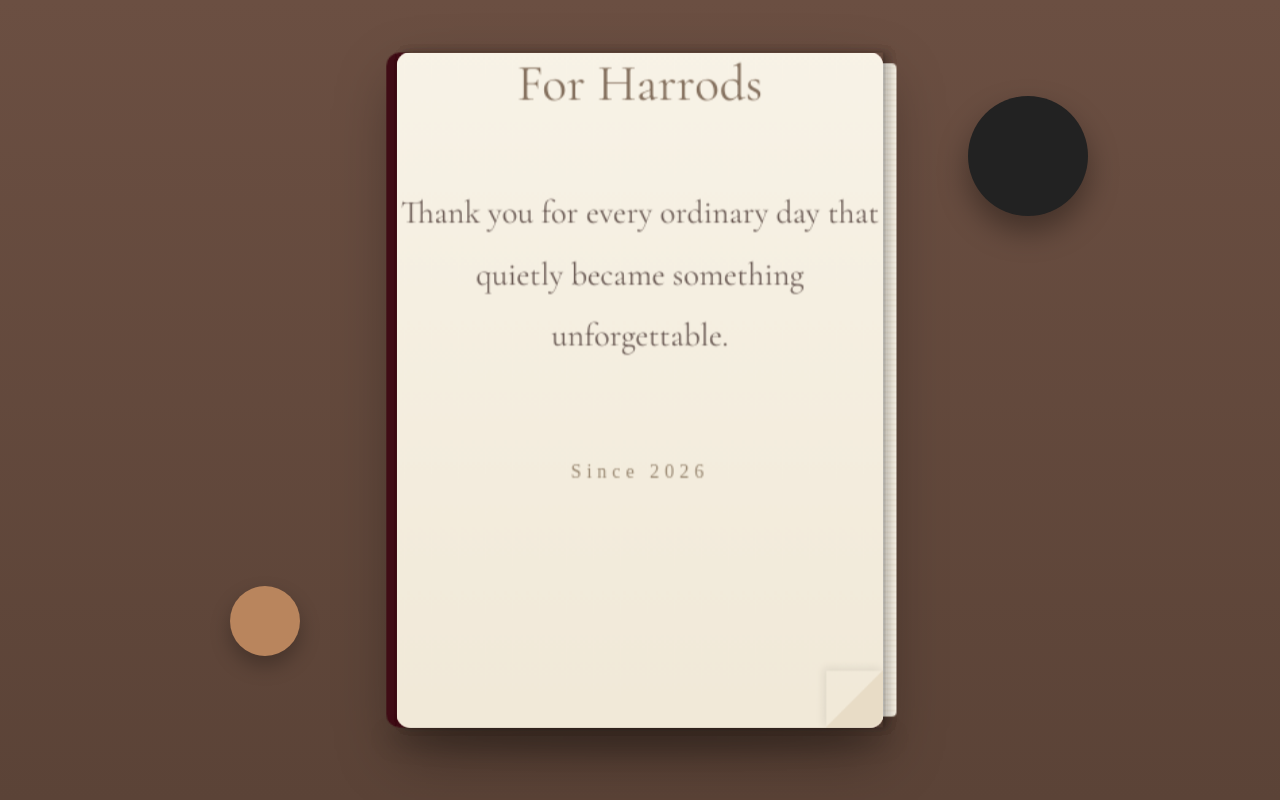
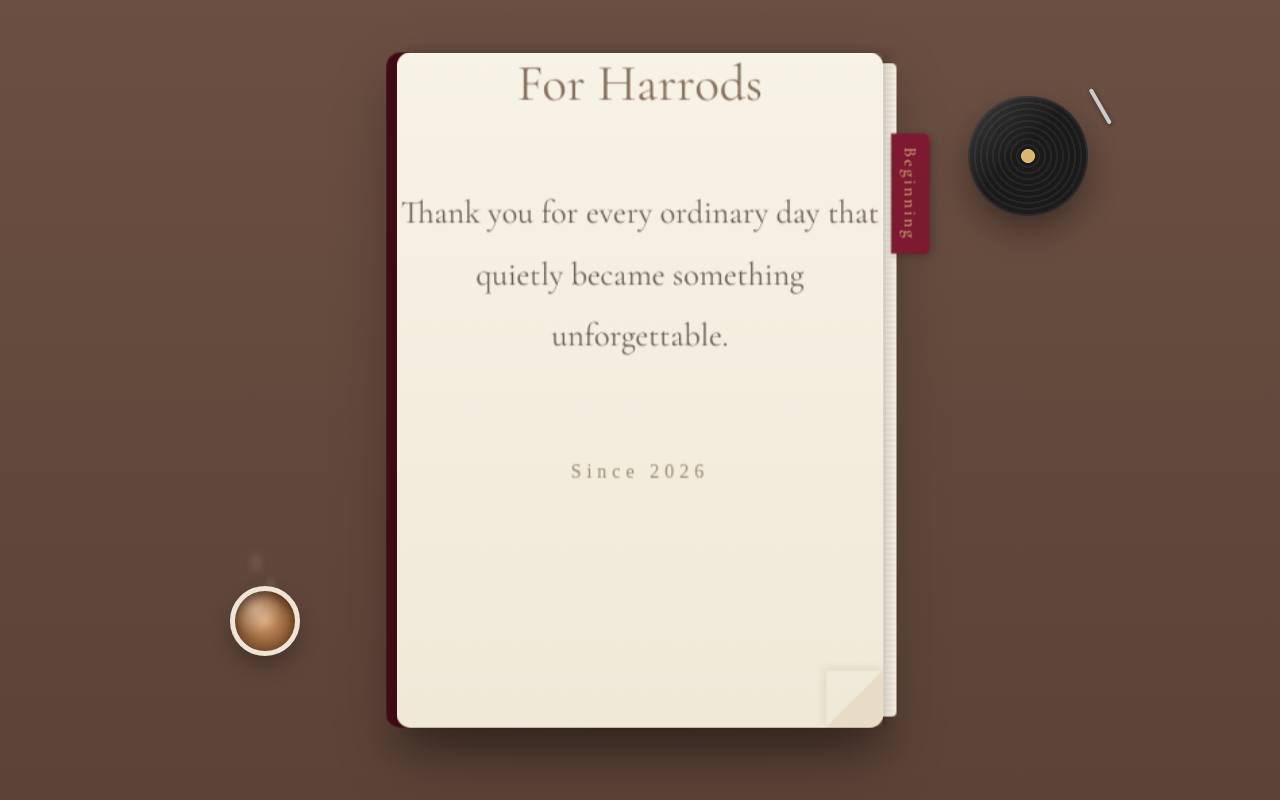
Before and after one commit to 411211163yoyo/OurStoryBook, a plain HTML site: page index.html in a window 1280 px wide. Both pictures are taken after a click on the element 640 px from the left and 400 px from the top of the page. Drawn offline with nearby package versions, Linux system fonts and the light colour scheme.

Commit message:
07141743(claude)

```diff
--- a/css/layout.css
+++ b/css/layout.css
@@ -343,8 +343,6 @@
     width:70px;
     height:70px;
 
-    background:#b9855d;
-
     border-radius:50%;
 
     position:absolute;
@@ -352,8 +350,56 @@
     left:18%;
     bottom:18%;
 
+    border:5px solid #efe4d6;
+
+    background:
+        radial-gradient(circle at 35% 30%, rgba(255,255,255,.35), transparent 45%),
+        radial-gradient(circle at center, #d9a06c 0%, #8a5a34 60%, #5c3a20 100%);
+
     box-shadow:
+        inset 0 4px 10px rgba(0,0,0,.35),
         0 10px 20px rgba(0,0,0,.25);
+}
+
+.steam{
+
+    position:absolute;
+
+    bottom:95%;
+
+    width:6px;
+    height:16px;
+
+    background:rgba(255,255,255,.55);
+
+    border-radius:50%;
+
+    filter:blur(4px);
+
+    animation:steamRise 3s ease-in-out infinite;
+
+    pointer-events:none;
+}
+
+.steam.s1{ left:30%; animation-delay:0s; }
+.steam.s2{ left:55%; animation-delay:1.4s; }
+
+@keyframes steamRise{
+
+    0%{
+        opacity:0;
+        transform:translateY(0) scale(.7);
+    }
+
+    30%{
+        opacity:.55;
+    }
+
+    100%{
+        opacity:0;
+        transform:translateY(-32px) scale(1.35);
+    }
+
 }
 
 /* ===========================
@@ -365,8 +411,6 @@
     width:120px;
     height:120px;
 
-    background:#222;
-
     border-radius:50%;
 
     position:absolute;
@@ -374,8 +418,49 @@
     right:15%;
     top:12%;
 
+    background:
+        radial-gradient(circle at center, #d9b76d 0 8%, transparent 8.5%),
+        repeating-radial-gradient(circle at center, #1a1a1a 0 4px, #262626 4px 6px);
+
     box-shadow:
-        0 15px 30px rgba(0,0,0,.35);
+        0 15px 30px rgba(0,0,0,.35),
+        inset 0 0 12px rgba(255,255,255,.05);
+}
+
+.record-player::before{
+
+    content:"";
+
+    position:absolute;
+
+    inset:0;
+
+    border-radius:50%;
+
+    background:linear-gradient(135deg, rgba(255,255,255,.14), transparent 45%);
+}
+
+.record-player::after{
+
+    content:"";
+
+    position:absolute;
+
+    top:-8px;
+    right:-4px;
+
+    width:4px;
+    height:40px;
+
+    background:#ccc;
+
+    border-radius:2px;
+
+    transform-origin:top right;
+
+    transform:rotate(-30deg);
+
+    box-shadow:0 2px 4px rgba(0,0,0,.4);
 }
 
 /* ===========================
@@ -734,3 +819,59 @@
     z-index:0;
 
 }
+
+/* ===========================
+   書籤導覽
+=========================== */
+
+.bookmarks{
+
+    position:absolute;
+
+    top:60px;
+    right:-34px;
+
+    display:flex;
+    flex-direction:column;
+    gap:10px;
+
+    opacity:0;
+    pointer-events:none;
+
+    transition:opacity .4s ease .5s;
+
+    z-index:30;
+}
+
+.book.open .bookmarks{
+
+    opacity:1;
+    pointer-events:auto;
+}
+
+.bookmark{
+
+    writing-mode:vertical-rl;
+
+    padding:10px 6px;
+
+    background:#7d1930;
+    color:#e4cb8b;
+
+    border:none;
+    border-radius:0 4px 4px 0;
+
+    font-family:"Cormorant Garamond", serif;
+    font-size:13px;
+    letter-spacing:2px;
+
+    cursor:pointer;
+
+    box-shadow:2px 2px 6px rgba(0,0,0,.25);
+
+    transition:background .2s ease;
+}
+
+.bookmark:hover{
+    background:#8b2036;
+}
--- a/index.html
+++ b/index.html
@@ -23,7 +23,10 @@
     <div class="record-player"></div>
 
     <!-- 咖啡 -->
-    <div class="coffee"></div>
+    <div class="coffee">
+        <span class="steam s1"></span>
+        <span class="steam s2"></span>
+    </div>
 
     <!-- 書 -->
     <div class="book" id="book">
@@ -31,77 +34,18 @@
         <!-- 書本陰影 -->
         <div class="book-shadow"></div>
 
-        <!-- ⭐封底 -->
+        <!-- 封底 -->
         <div class="back-cover"></div>
 
-        <!-- 所有書頁 -->
-        <div class="pages">
+        <!-- 書籤導覽（依 main.js 的 storyPages 自動產生按鈕） -->
+        <div class="bookmarks" id="bookmarks"></div>
 
-            <!-- ======================= -->
-            <!-- Page 1 -->
-            <!-- ======================= -->
+        <!-- 所有書頁：由 main.js 依 storyPages 陣列動態產生，
+             這裡務必保持空白，不要再手刻 page-1 / page-2，
+             不然會跟 JS 產生的頁面疊在一起 -->
+        <div class="pages"></div>
 
-            <section class="page page-1">
-
-                <div class="page-front">
-
-                    <div class="opening-content">
-
-                        <p class="opening-title">
-                            For Harrods
-                        </p>
-
-                        <p class="opening-text">
-                            Thank you for every ordinary day
-                            that quietly became
-                            something unforgettable.
-                        </p>
-
-                        <p class="opening-year">
-                            Since 2026
-                        </p>
-
-                    </div>
-
-                    <div class="page-corner"></div>
-
-                </div>
-
-                <div class="page-back"></div>
-
-            </section>
-
-            <!-- ======================= -->
-            <!-- Page 2 -->
-            <!-- ======================= -->
-
-            <section class="page page-2">
-
-                <div class="page-front">
-
-                    <div class="chapter-content">
-
-                        <p class="chapter-date">
-                            March 18, 2026
-                        </p>
-
-                        <h2 class="chapter-title">
-                            The Beginning
-                        </h2>
-
-                    </div>
-
-                    <div class="page-corner"></div>
-
-                </div>
-
-                <div class="page-back"></div>
-
-            </section>
-
-        </div>
-
-        <!-- ⭐封面一定放最後 -->
+        <!-- 封面一定放最後 -->
         <div class="cover">
 
             <div class="cover-border"></div>
--- a/js/main.js
+++ b/js/main.js
@@ -1,7 +1,6 @@
 // =====================================================
 // 故事內容
-// 之後想加頁，只要在這個陣列裡繼續新增物件就好，
-// 不用去改任何翻頁邏輯或 CSS 的 z-index
+// 之後想加頁，只要在這個陣列裡繼續新增物件就好
 // =====================================================
 
 const storyPages = [
@@ -14,30 +13,23 @@
     },
 
     {
+        id: "beginning",
+        type: "chapter",
+        date: "March 18, 2026",
+        title: "The Beginning",
+        bookmark: "Beginning",
+        image: "",
+        music: "",
+        text: "..."
+    }
 
-    id:"beginning",
-
-    type:"chapter",
-
-    date:"March 18, 2026",
-
-    title:"The Beginning",
-
-    bookmark:"Beginning",
-
-    image:"",
-
-    music:"",
-
-    text:"..."
-
-}
-
-    // 範例：之後要加第三頁，複製貼上這個格式就好
+    // 之後要加頁，複製這個格式貼上就好：
     // ,{
+    //     id: "...",
     //     type: "chapter",
     //     date: "月 日, 2026",
     //     title: "章節標題",
+    //     bookmark: "書籤上顯示的字",
     //     text: "章節內文……"
     // }
 
@@ -50,6 +42,7 @@
 
 const book = document.getElementById("book");
 const pagesContainer = document.querySelector(".pages");
+const bookmarksContainer = document.getElementById("bookmarks");
 
 let currentPage = 0;
 let isBookOpen = false;
@@ -61,13 +54,15 @@
 
 function renderPages(){
 
+    // 清空，避免跟 HTML 裡殘留的內容疊在一起
+    pagesContainer.innerHTML = "";
+
     const fragment = document.createDocumentFragment();
 
     storyPages.forEach((page, index) => {
 
         const section = document.createElement("section");
         section.className = "page";
-        // 越前面的頁 z-index 越高，疊在最上面
         section.style.zIndex = storyPages.length - index;
 
         const front = document.createElement("div");
@@ -107,17 +102,52 @@
 
         section.appendChild(front);
         section.appendChild(back);
-        pagesContainer.appendChild(section);
+        fragment.appendChild(section);
+
+    });
+
+    pagesContainer.appendChild(fragment);
+
+}
+
+function getPageElements(){
+    return document.querySelectorAll(".page");
+}
+
+
+// =====================================================
+// 書籤導覽（依 storyPages 裡的 bookmark 欄位產生）
+// =====================================================
+
+function renderBookmarks(){
+
+    if(!bookmarksContainer) return;
+
+    bookmarksContainer.innerHTML = "";
+
+    storyPages.forEach((page, index) => {
+
+        if(page.type !== "chapter") return;
+
+        const btn = document.createElement("button");
+        btn.className = "bookmark";
+        btn.textContent = page.bookmark || page.title;
+        btn.dataset.page = index;
+
+        btn.addEventListener("click", (e) => {
+            e.stopPropagation();
+            if(!isBookOpen) openBook();
+            goToPage(index);
+        });
+
+        bookmarksContainer.appendChild(btn);
 
     });
 
 }
 
 renderPages();
-
-function getPageElements(){
-    return document.querySelectorAll(".page");
-}
+renderBookmarks();
 
 
 // =====================================================
@@ -126,12 +156,16 @@
 
 book.addEventListener("click", (e) => {
 
-    // 折角、頁面內容的點擊不觸發開闔書
     if(e.target.closest(".page-corner")) return;
+    if(e.target.closest(".bookmark")) return;
+
+    // 已翻開那頁的背面，交給下面 pagesContainer 的監聽器處理「往回翻一頁」
+    if(e.target.closest(".page.flipped")) return;
 
     if(!isBookOpen){
         openBook();
-    }else if(currentPage === 0){
+    }else{
+        // 不管翻到第幾頁，點書本都直接關閉並重置回封面
         closeBook();
     }
 
@@ -153,14 +187,10 @@
 
     const pages = [...getPageElements()].reverse();
 
-    pages.forEach((page,index)=>{
-
-        setTimeout(()=>{
-
+    pages.forEach((page, index) => {
+        setTimeout(() => {
             page.classList.remove("flipped");
-
-        },index*180);
-
+        }, index * 180);
     });
 
     setTimeout(() => {
@@ -178,13 +208,11 @@
 
 
 // =====================================================
-// 翻頁（事件委派：因為頁面是動態產生的，
-// 不能在建立當下直接綁 addEventListener）
+// 翻頁（事件委派，因為頁面是動態產生的）
 // =====================================================
 
 pagesContainer.addEventListener("click", (e) => {
 
-    // 點折角 -> 往下一頁
     if(e.target.classList.contains("page-corner")){
 
         e.stopPropagation();
@@ -200,7 +228,6 @@
 
     }
 
-    // 點已經翻開的那一頁背面 -> 往回翻一頁
     const flippedPage = e.target.closest(".page.flipped");
 
     if(flippedPage && currentPage > 0){
@@ -214,6 +241,11 @@
 
 });
 
+
+// =====================================================
+// 直接跳到指定頁（書籤點擊會用到）
+// =====================================================
+
 function goToPage(target){
 
     const pages = getPageElements();
@@ -223,49 +255,17 @@
     if(target > currentPage){
 
         while(currentPage < target){
-
             pages[currentPage].classList.add("flipped");
-
             currentPage++;
-
         }
 
-    }
-
-    else{
+    }else{
 
         while(currentPage > target){
-
             currentPage--;
-
             pages[currentPage].classList.remove("flipped");
-
         }
 
     }
 
 }
-
-storyPages.forEach((page,index)=>{
-
-    if(page.type==="chapter"){
-
-        const bookmark=document.createElement("button");
-
-        bookmark.className="bookmark";
-
-        bookmark.textContent=page.bookmark;
-
-        bookmark.dataset.page=index;
-
-        bookmarks.appendChild(bookmark);
-
-    }
-
-});
-
-bookmark.onclick=()=>{
-
-    goToPage(index);
-
-}
```
